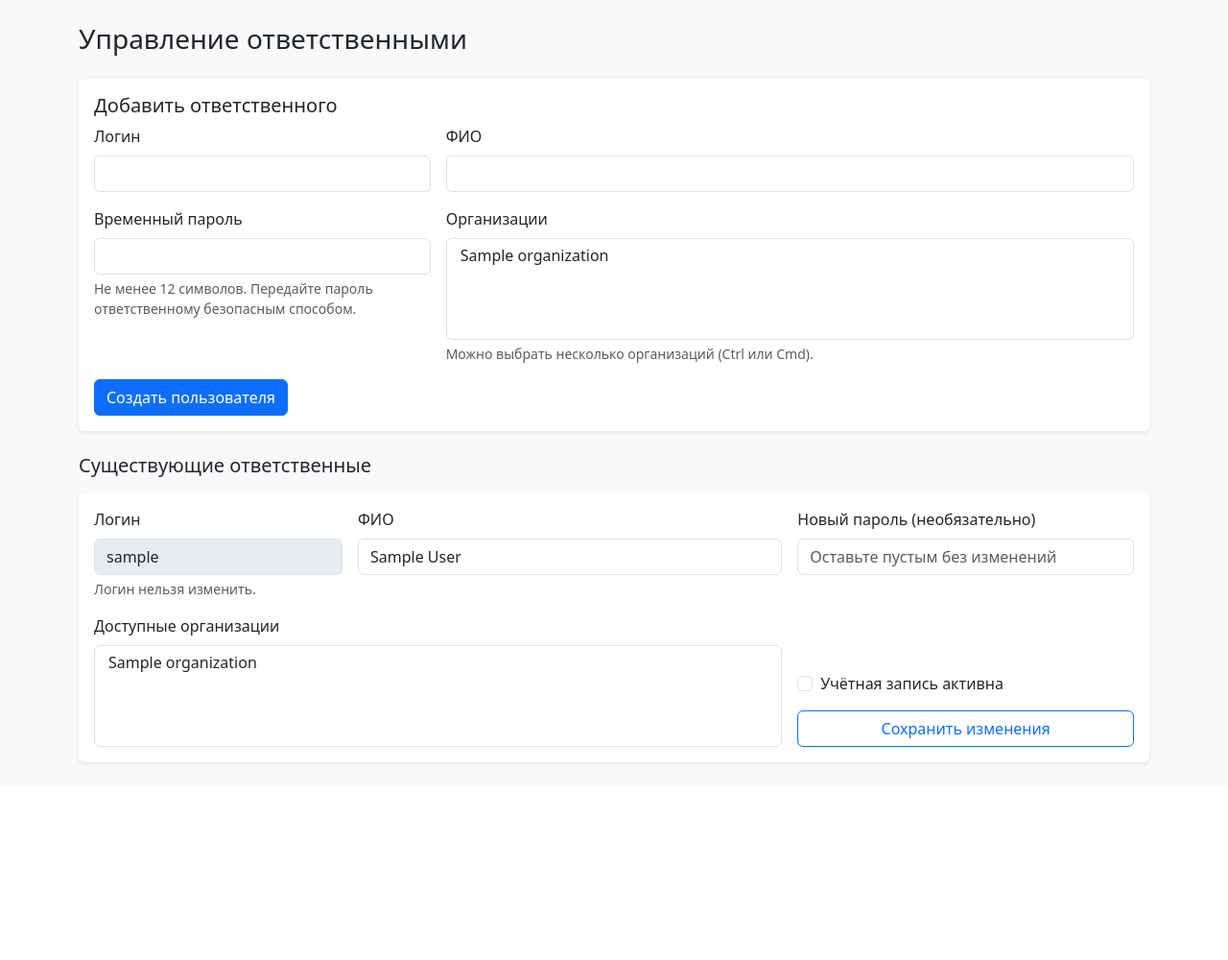
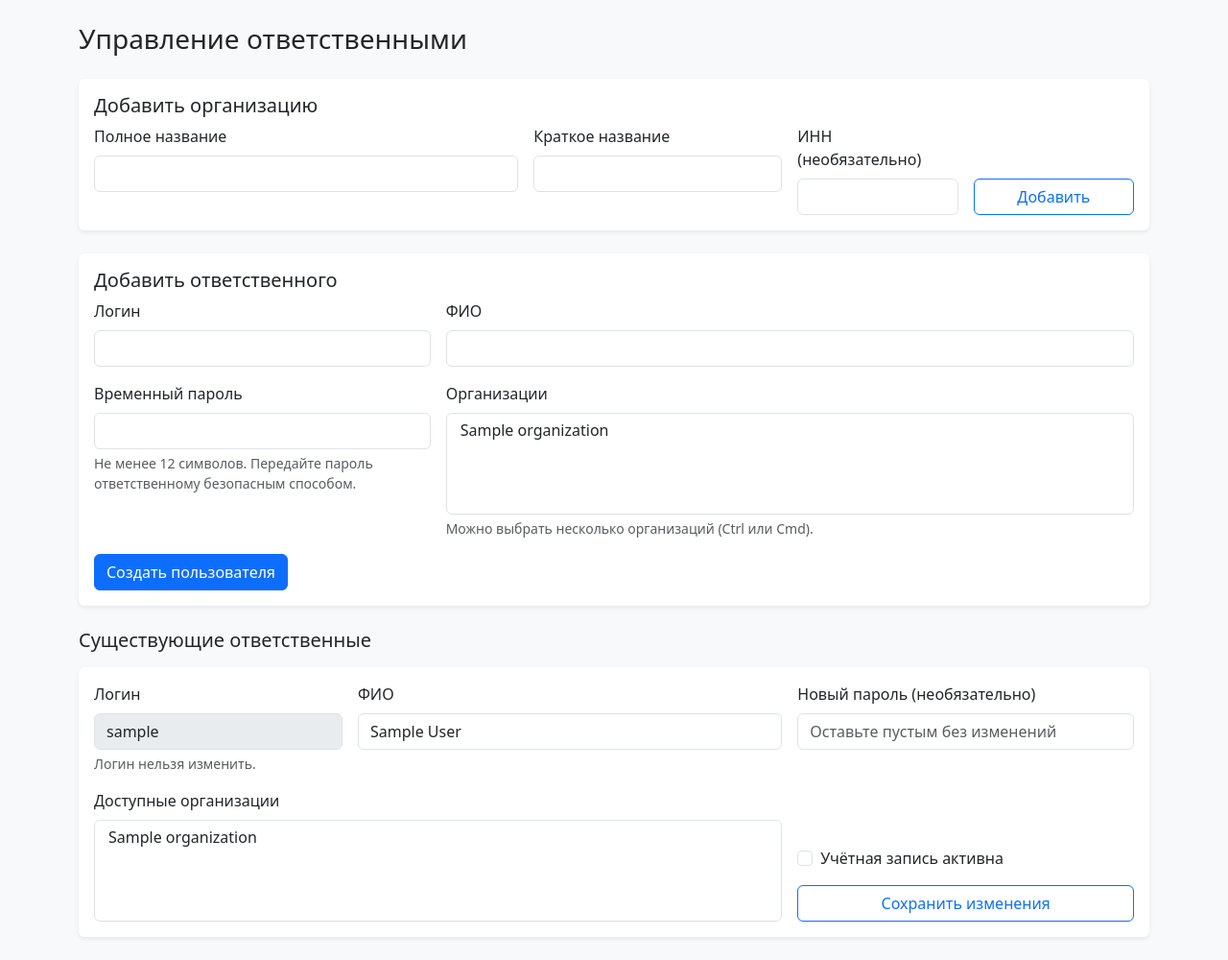
Before and after one commit to destorrr/vacation_scheduler_starter, a FastAPI app: template vacation_scheduler/app/templates/admin_users.html in a window 1280 px wide. Shown: the part 57-1057 px from the top of the page at 96% size. Before the commit the page ends 854 px from the top, so only its background shows below. Run offline with FastAPI, Linux system fonts and the light colour scheme; the template is opened without the code that fills it: most values are stand-ins (such as "Sample title", 1, 10 or a date in 2020).

Commit message:
Add organization creation and CI unit test workflow

```diff
--- a/vacation_scheduler/app/main.py
+++ b/vacation_scheduler/app/main.py
@@ -173,6 +173,48 @@ def users_page(
     )
 
 
+@app.post("/admin/organizations")
+def create_organization(
+    request: Request,
+    name: str = Form(...),
+    short_name: str = Form(""),
+    inn: str = Form(""),
+    csrf_token: str = Form(...),
+    actor: User = Depends(require_roles("central_hr")),
+    db: Session = Depends(get_db),
+):
+    check_csrf(request, csrf_token)
+    normalized_name = name.strip()
+    normalized_short_name = short_name.strip() or None
+    normalized_inn = inn.strip() or None
+    if not normalized_name or len(normalized_name) > 255:
+        raise HTTPException(status_code=422, detail="Укажите название организации (до 255 символов).")
+    if normalized_short_name and len(normalized_short_name) > 100:
+        raise HTTPException(status_code=422, detail="Краткое название должно быть не длиннее 100 символов.")
+    if normalized_inn and not re.fullmatch(r"\\d{10}|\\d{12}", normalized_inn):
+        raise HTTPException(status_code=422, detail="ИНН должен содержать 10 или 12 цифр.")
+    if normalized_inn and db.scalar(select(Organization.id).where(Organization.inn == normalized_inn)):
+        raise HTTPException(status_code=409, detail="Организация с таким ИНН уже существует.")
+
+    organization = Organization(
+        name=normalized_name,
+        short_name=normalized_short_name,
+        inn=normalized_inn,
+        is_active=True,
+    )
+    db.add(organization)
+    db.flush()
+    db.add(AuditLog(
+        user_id=actor.id,
+        action="organization.created",
+        entity_type="organization",
+        entity_id=organization.id,
+        details={"name": normalized_name, "inn": normalized_inn},
+    ))
+    db.commit()
+    return RedirectResponse("/admin/users?saved=organization-created", status_code=status.HTTP_303_SEE_OTHER)
+
+
 @app.post("/admin/users")
 def create_responsible(
     request: Request,
--- a/vacation_scheduler/app/templates/admin_users.html
+++ b/vacation_scheduler/app/templates/admin_users.html
@@ -17,6 +17,31 @@
     <h1 class="h3 mb-4">Управление ответственными</h1>
     {% if success == "created" %}<div class="alert alert-success">Пользователь создан.</div>{% endif %}
     {% if success == "updated" %}<div class="alert alert-success">Изменения сохранены.</div>{% endif %}
+
+    {% if success == "organization-created" %}<div class="alert alert-success">Организация создана.</div>{% endif %}
+    <section class="card border-0 shadow-sm mb-4">
+      <div class="card-body">
+        <h2 class="h5">Добавить организацию</h2>
+        <form method="post" action="/admin/organizations" class="row g-3">
+          <input type="hidden" name="csrf_token" value="{{ csrf_token }}">
+          <div class="col-md-5">
+            <label class="form-label" for="org-name">Полное название</label>
+            <input class="form-control" id="org-name" name="name" maxlength="255" required>
+          </div>
+          <div class="col-md-3">
+            <label class="form-label" for="org-short">Краткое название</label>
+            <input class="form-control" id="org-short" name="short_name" maxlength="100">
+          </div>
+          <div class="col-md-2">
+            <label class="form-label" for="org-inn">ИНН (необязательно)</label>
+            <input class="form-control" id="org-inn" name="inn" inputmode="numeric" pattern="([0-9]{10}|[0-9]{12})" maxlength="12">
+          </div>
+          <div class="col-md-2 d-flex align-items-end">
+            <button class="btn btn-outline-primary w-100" type="submit">Добавить</button>
+          </div>
+        </form>
+      </div>
+    </section>
 
     <section class="card border-0 shadow-sm mb-4">
       <div class="card-body">
```
Also changed, not shown: vacation_scheduler/.github/workflows/ci.yml (added).
